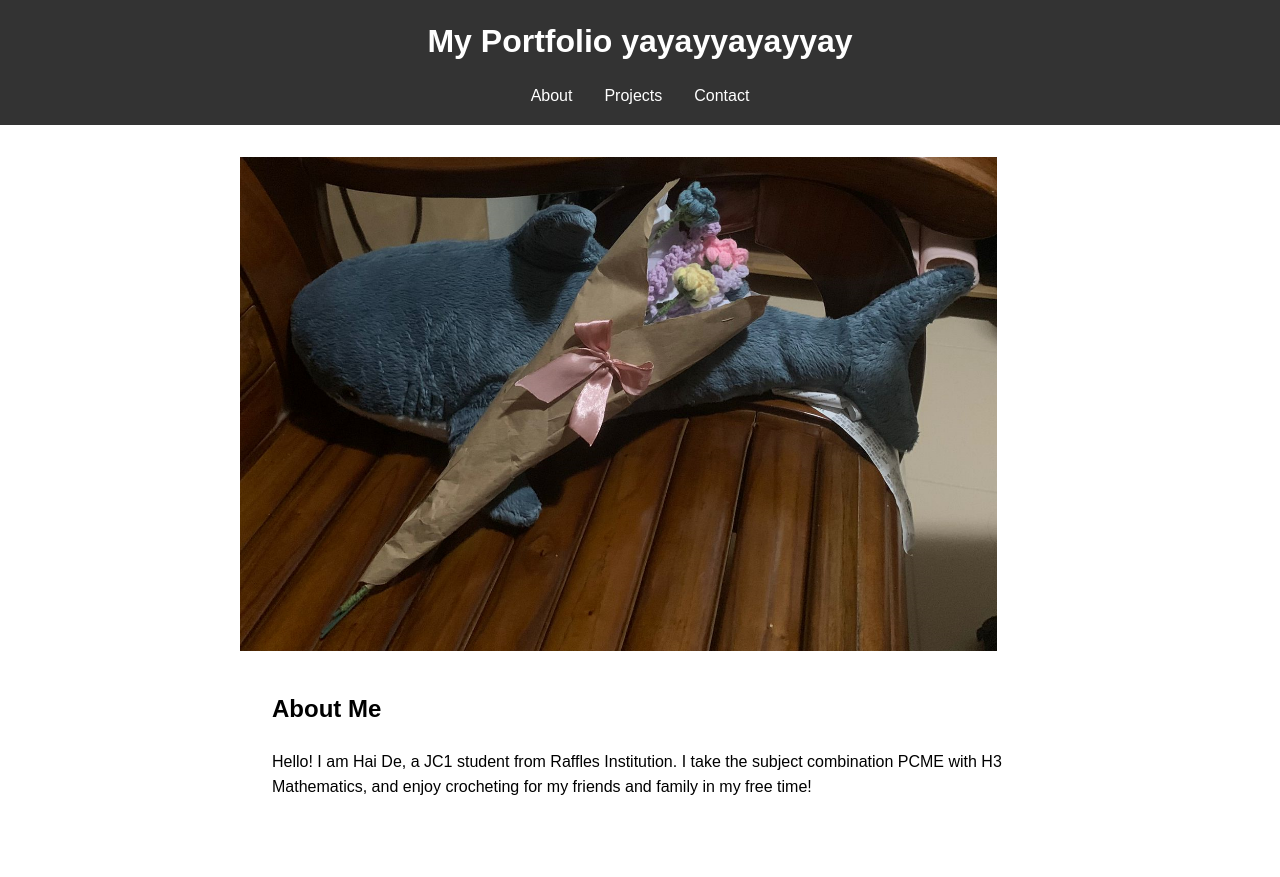
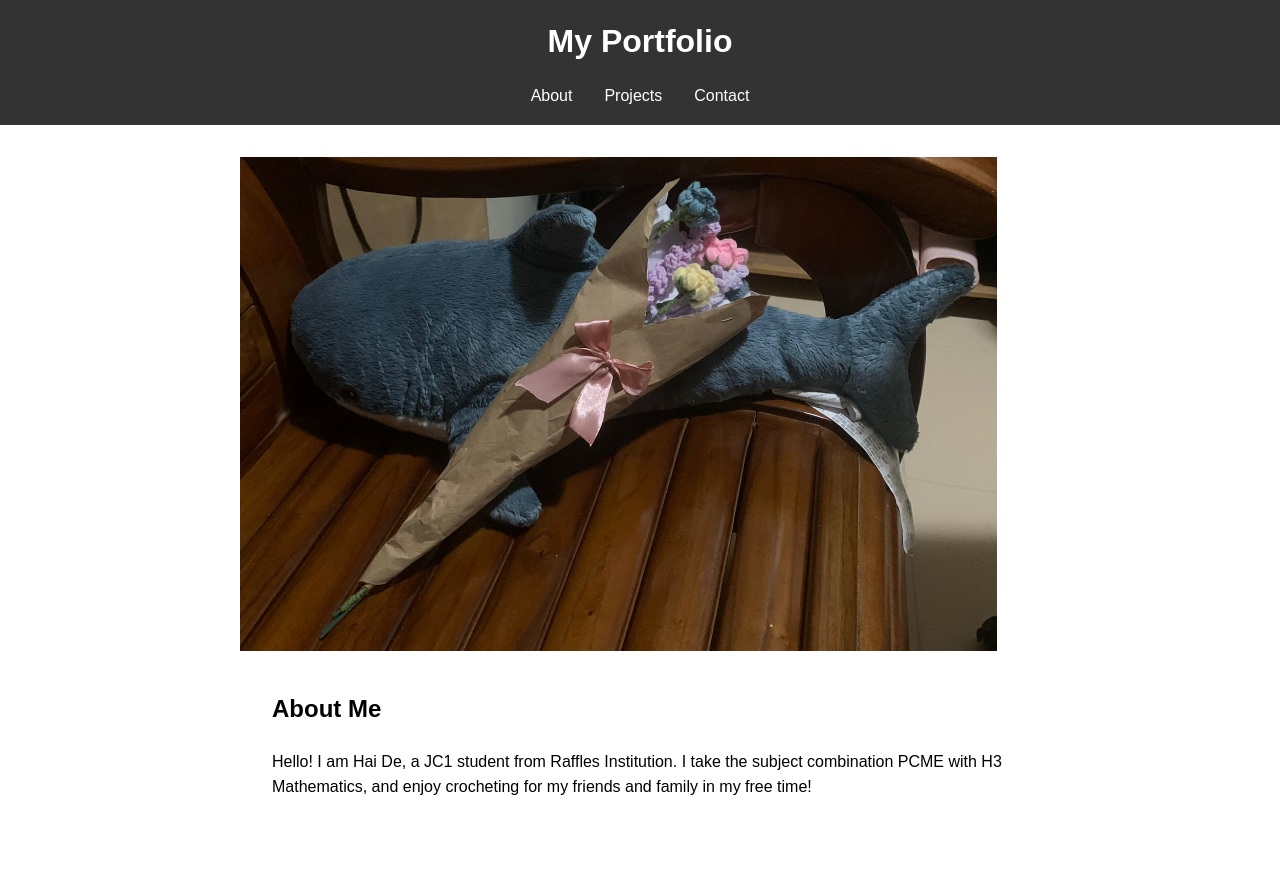
Before and after one commit to f-tes/delete-this-after, a plain HTML site: page index.html in a window 1280 px wide. Shown: the top 877 px of the page. Drawn offline with Linux system fonts and the light colour scheme.

Commit message:
Update index.html

```diff
--- a/index.html
+++ b/index.html
@@ -8,7 +8,7 @@
 </head>
 <body>
     <header>
-        <h1>My Portfolio yayayyayayyay</h1>
+        <h1>My Portfolio</h1>
         <nav>
             <ul>
                 <li><a href="#about">About</a></li>
```
